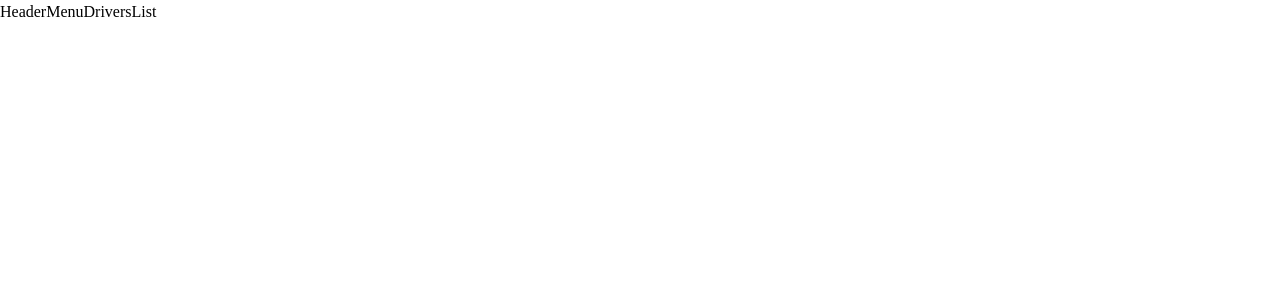
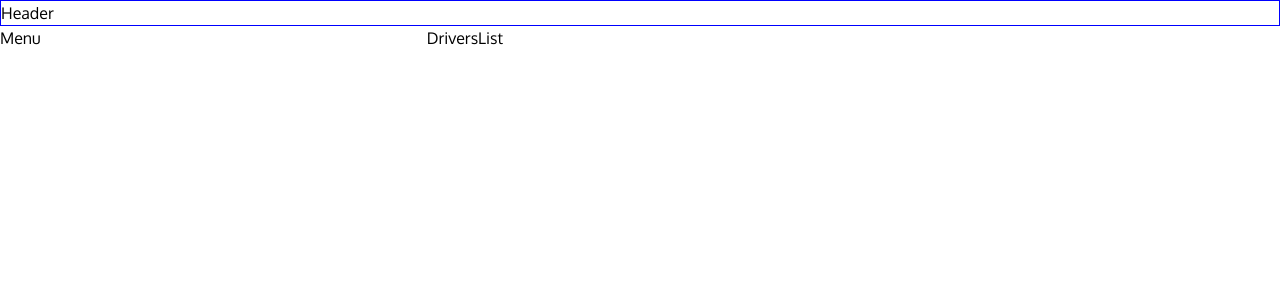
Before and after one commit to GiuGiu131/get-the-driver, a React (Vite) app: page / in a window 1280 px wide. Shown: the top 300 px of the page. Built offline with nearby package versions, Linux system fonts and the light colour scheme.

Commit message:
added style to base structure

```diff
--- a/src/components/drivers-list.jsx
+++ b/src/components/drivers-list.jsx
@@ -1,5 +1,7 @@
+import "../styles/drivers-list.css";
+
 function DriversList() {
-  return <>DriversList</>;
+  return <div className="drivers-list">DriversList</div>;
 }
 
 export default DriversList;
--- a/src/components/header.jsx
+++ b/src/components/header.jsx
@@ -1,5 +1,7 @@
+import "../styles/header.css";
+
 function Header() {
-  return <>Header</>;
+  return <div className="header">Header</div>;
 }
 
 export default Header;
--- a/src/components/main-container.jsx
+++ b/src/components/main-container.jsx
@@ -1,5 +1,6 @@
+import "../styles/main-container.css";
 function MainContainer({ children }) {
-  return <>{children}</>;
+  return <div className="main-container">{children}</div>;
 }
 
 export default MainContainer;
--- a/src/components/menu.jsx
+++ b/src/components/menu.jsx
@@ -1,5 +1,7 @@
+import "../styles/menu.css";
+
 function Menu() {
-  return <>Menu</>;
+  return <div className="menu">Menu</div>;
 }
 
 export default Menu;
--- /dev/null
+++ b/src/styles/drivers-list.css
@@ -0,0 +1,7 @@
+.drivers-list {
+  -webkit-box-flex: 0;
+  -ms-flex: 0 0 66.666667%;
+  flex: 0 0 66.666667%;
+  max-width: 66.666667%;
+  width: 66.666667%;
+}
--- a/src/styles/global.css
+++ b/src/styles/global.css
@@ -1,2 +1,30 @@
 /*************** RESET  *********************/
 @import url("reset.css");
+
+/*************** FONTS  *********************/
+@import url("https://fonts.googleapis.com/css2?family=Oxygen:wght@300;400;700&display=swap");
+@import url("https://fonts.googleapis.com/css2?family=Raleway:ital,wght@0,100..900;1,100..900&display=swap");
+
+/*************** VARIABLES  *********************/
+:root {
+  --primary-font: "Oxygen", sans-serif;
+  --secondary-font: "Raleway", sans-serif;
+}
+
+/*************** GRID  *********************/
+.col-4 {
+  -webkit-box-flex: 0;
+  -ms-flex: 0 0 33.333333%;
+  flex: 0 0 33.333333%;
+  max-width: 33.333333%;
+}
+.col-8 {
+  -webkit-box-flex: 0;
+  -ms-flex: 0 0 66.666667%;
+  flex: 0 0 66.666667%;
+  max-width: 66.666667%;
+}
+
+body {
+  font-family: var(--primary-font);
+}
--- /dev/null
+++ b/src/styles/header.css
@@ -0,0 +1,4 @@
+.header {
+  border: 1px solid blue;
+  width: 100%;
+}
--- /dev/null
+++ b/src/styles/main-container.css
@@ -0,0 +1,4 @@
+.main-container {
+  display: inline-flex;
+  width: 100%;
+}
--- /dev/null
+++ b/src/styles/menu.css
@@ -0,0 +1,7 @@
+.menu {
+  -webkit-box-flex: 0;
+  -ms-flex: 0 0 33.333333%;
+  flex: 0 0 33.333333%;
+  max-width: 33.333333%;
+  width: 33.333333%;
+}
```
